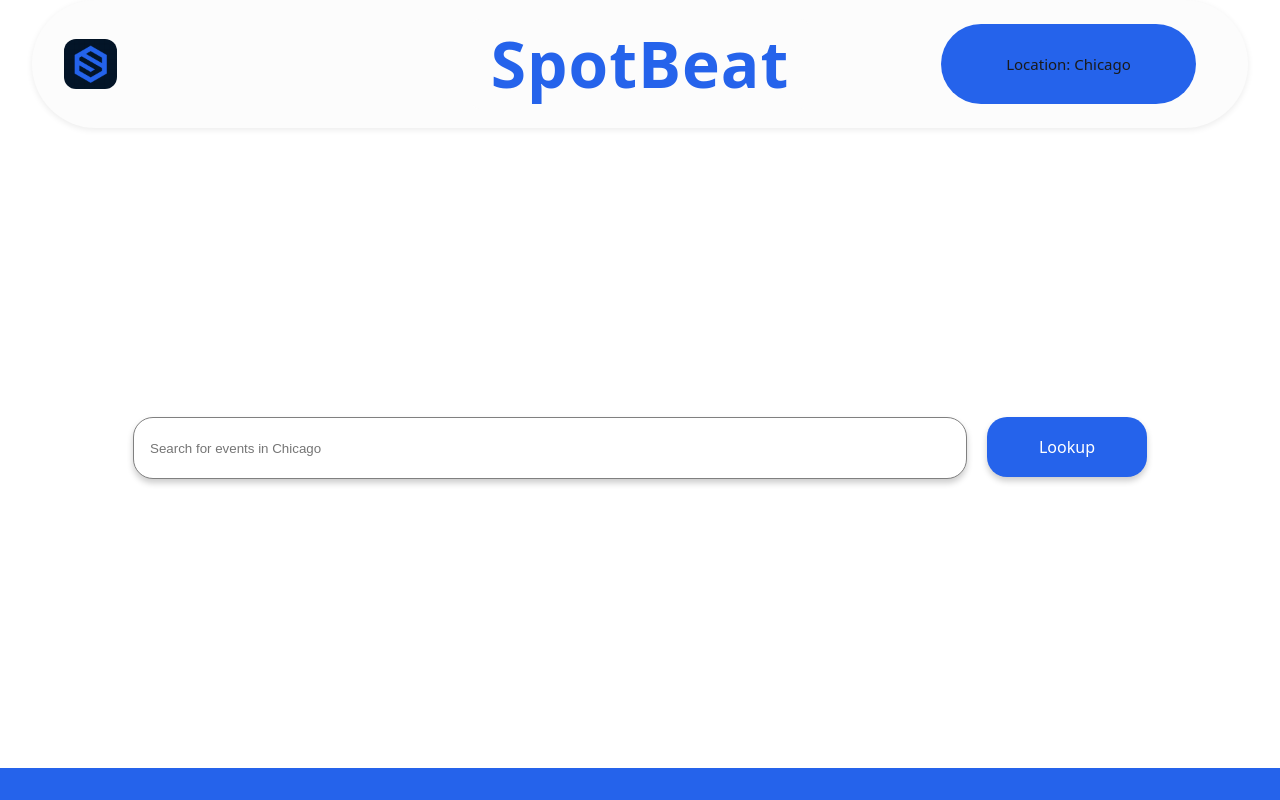
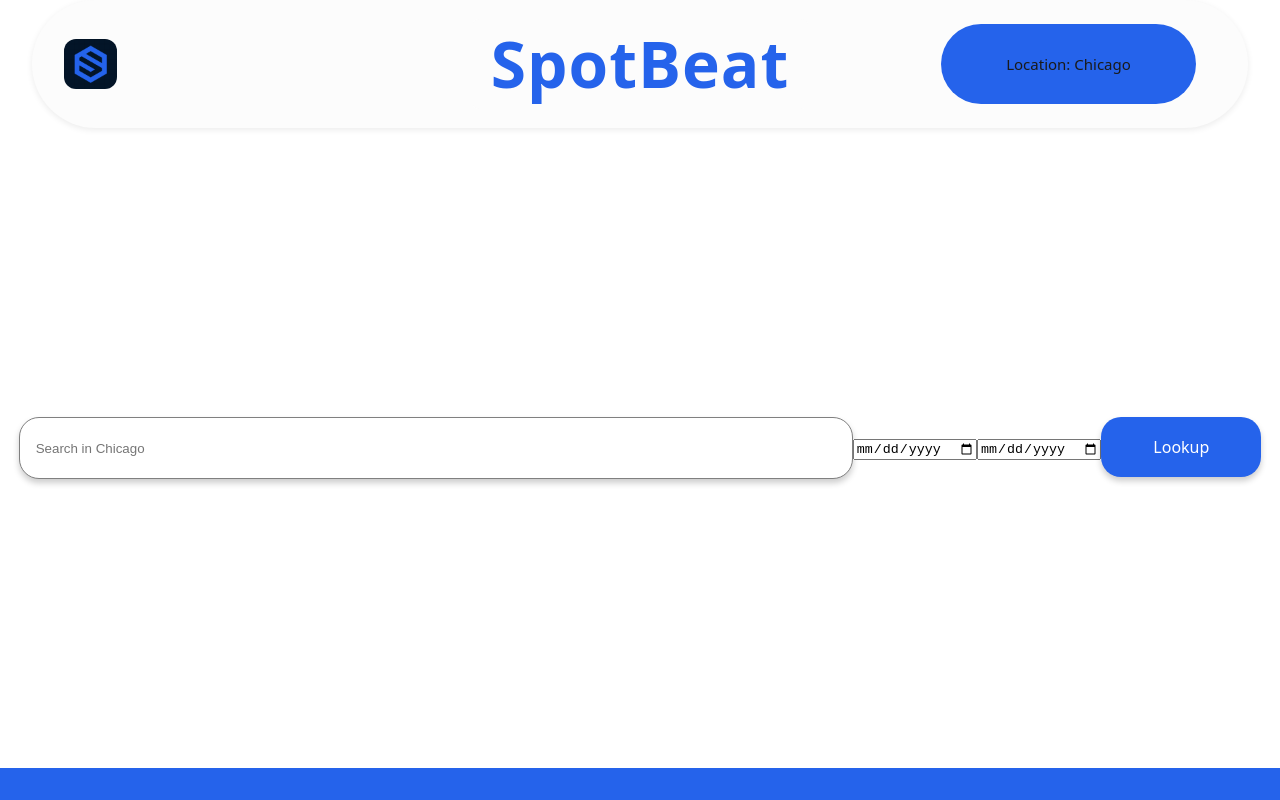
Before and after one commit to zackvalavanis/spotbeat-monorepo, a React (Vite) app in the folder spotbeat/: page /home in a window 1280 px wide. Shown: the top 800 px of the page. Built offline with nearby package versions, Linux system fonts and the light colour scheme; no server answers.

Commit message:
events-show-page

```diff
--- a/spotbeat/src/App.tsx
+++ b/spotbeat/src/App.tsx
@@ -9,6 +9,7 @@ import { SignUp } from './screens/Auth/Sign-up';   // Sign-up.tsx
 import { Login } from './screens/Auth/Login';      // Login.tsx
 import { Events } from './screens/EventResults/events.tsx'; // events.tsx
 import { CityProvider } from './components/Context/city-provider.tsx';
+import { EventsShow } from './screens/EventResults/show-event.tsx';
 
 
 function App() {
@@ -48,6 +49,10 @@ function App() {
         {
           path: '/events',
           element: <Events />
+        },
+        {
+          path: '/events/:id',
+          element: <EventsShow />
         }
       ]
     }
--- a/spotbeat/src/screens/EventResults/events.tsx
+++ b/spotbeat/src/screens/EventResults/events.tsx
@@ -1,6 +1,6 @@
 import './events.css'
 import { useEffect, useState } from 'react'
-import { useLocation } from 'react-router-dom'
+import { useLocation, useNavigate } from 'react-router-dom'
 
 interface EventImage {
   url: string | null
@@ -23,11 +23,12 @@ const ITEMS_PER_PAGE = 9 // 3 per row × 3 rows
 
 export function Events() {
   const location = useLocation()
-  const { city: initialCity, events: initialEvents } =
-    (location.state as { city: string; events: Event[] }) || {
-      city: '',
-      events: [],
-    }
+  const navigate = useNavigate()
+
+  const locationState = location.state as { city?: string; events?: Event[] } | undefined
+
+  const initialCity = locationState?.city || ''
+  const initialEvents = Array.isArray(locationState?.events) ? locationState.events : []
 
   const [visible, setVisible] = useState(false)
   const [page, setPage] = useState(1)
@@ -42,7 +43,9 @@ export function Events() {
 
   // pagination
   const startIndex = (page - 1) * ITEMS_PER_PAGE
-  const selectedEvents = eventsList.slice(startIndex, startIndex + ITEMS_PER_PAGE)
+  const selectedEvents = Array.isArray(eventsList)
+    ? eventsList.slice(startIndex, startIndex + ITEMS_PER_PAGE)
+    : []
   const totalPages = Math.ceil(eventsList.length / ITEMS_PER_PAGE)
 
   // search form handler
@@ -50,10 +53,11 @@ export function Events() {
     e.preventDefault()
     try {
       const res = await fetch(
-        `http://localhost:8000/api/getEvents?city=${encodeURIComponent(city)}`
+        `http://localhost:8000/api/events?city=${encodeURIComponent(city)}`
       )
       const data = await res.json()
-      setEventsList(data)
+      setEventsList(Array.isArray(data) ? data : [])
+      console.log(data)
       setPage(1) // reset pagination
     } catch (error) {
       console.error(error)
@@ -92,15 +96,15 @@ export function Events() {
         </button>
       </form>
 
-      {/* Header */}
-      <h2 style={{ fontSize: '32px', marginBottom: '20px' }}>Events near {city}</h2>
-
       {/* Grid */}
       <div className="events-grid">
         {selectedEvents.length > 0 ? (
           selectedEvents.map((event) => (
-            <div className="event-items" key={event.id}>
-              {/* Image */}
+            <div
+              onClick={() => navigate(`/events/${event.id}`, { state: { event } })}
+              className="event-items"
+              key={event.id}
+            >
               {event.images?.length && event.images[0].url ? (
                 <img
                   style={{ height: '300px', width: '300px', objectFit: 'cover', borderRadius: '8px' }}
@@ -123,7 +127,6 @@ export function Events() {
                 </div>
               )}
 
-              {/* Event Info */}
               <div>
                 <h1
                   style={{
--- /dev/null
+++ b/spotbeat/src/screens/EventResults/show-event.css
@@ -0,0 +1,8 @@
+.event-show-page {
+  display: flex;
+  flex: 1;
+  align-items: center;
+  flex-direction: column;
+  height: 60em;
+  margin-top: 20em;
+}
--- /dev/null
+++ b/spotbeat/src/screens/EventResults/show-event.tsx
@@ -0,0 +1,51 @@
+import { useEffect, useState } from "react";
+import { useParams, useLocation } from "react-router-dom";
+import './show-event.css'
+
+export function EventsShow() {
+  const { id } = useParams<{ id: string }>();
+  const location = useLocation();
+  // eslint-disable-next-line @typescript-eslint/no-explicit-any
+  const [event, setEvent] = useState<any>(location.state?.event || null);
+
+  useEffect(() => {
+    // Only fetch if we don’t already have the event passed from state
+    if (!event && id) {
+      fetch(`http://localhost:8000/api/events/${id}`)
+        .then(res => res.json())
+        .then(data => setEvent(data))
+        .catch(console.error);
+    }
+  }, [id, event]);
+
+  if (!event) return <p>Loading...</p>;
+
+  return (
+    <div className='event-show-page'>
+      <h1>{event.name}</h1>
+      {event.images?.length && event.images[0].url ? (
+        <img
+          style={{ height: '300px', width: '300px', objectFit: 'cover', borderRadius: '8px' }}
+          src={event.images[0].url}
+          alt={event.name}
+        />
+      ) : (
+        <div
+          style={{
+            height: '300px',
+            width: '300px',
+            backgroundColor: '#eee',
+            display: 'flex',
+            alignItems: 'center',
+            justifyContent: 'center',
+            borderRadius: '8px',
+          }}
+        >
+          No Image
+        </div>
+      )}
+      <p>{event.dates?.start?.localDate}</p>
+      <p>{event._embedded?.venues?.[0]?.name}</p>
+    </div>
+  );
+}
--- a/spotbeat/src/screens/Home/home.tsx
+++ b/spotbeat/src/screens/Home/home.tsx
@@ -4,31 +4,41 @@ import { useNavigate } from "react-router-dom";
 import { useLocationCity } from "../../components/Location/location";
 
 export default function Home() {
-  const [city, setCity] = useState<string>('');
-  const [visible, setVisible] = useState(false); // for fade-in
+  const locationCity = useLocationCity();
   const navigate = useNavigate();
-  const locationCity = useLocationCity(); // rename to avoid confusion
+
+  // Combined search input
+  const [searchText, setSearchText] = useState<string>('');
+  const [startDate, setStartDate] = useState<string>('');
+  const [endDate, setEndDate] = useState<string>('');
+  const [visible, setVisible] = useState(false);
 
   useEffect(() => {
     const timer = setTimeout(() => setVisible(true), 50);
     return () => clearTimeout(timer);
   }, []);
 
-  const handleIndex = async (e: React.FormEvent) => {
+  const handleSearch = async (e: React.FormEvent) => {
     e.preventDefault();
 
-    const queryCity = city || locationCity; // fallback to locationCity if city input is empty
 
-    if (!queryCity) {
-      console.warn("No city provided");
-      return;
-    }
+    const params: Record<string, string> = {};
+
+    // If user entered text, use it; otherwise fallback to locationCity
+    if (searchText) params.city = searchText;
+    else if (locationCity) params.city = locationCity;
+
+    if (startDate) params.startDateTime = startDate;
+    if (endDate) params.endDateTime = endDate;
+
+    const queryString = new URLSearchParams(params).toString();
 
     try {
-      const res = await fetch(`http://localhost:8000/api/events?city=${encodeURIComponent(queryCity)}`);
+      const res = await fetch(`http://localhost:8000/api/events?${queryString}`);
+      if (!res.ok) throw new Error('Failed to fetch events');
       const events = await res.json();
-      console.log(events);
-      navigate('/events', { state: { events, city: queryCity } });
+      navigate('/events', { state: { events, city: params.city || '', filters: params } });
+      console.log(res)
     } catch (error) {
       console.error(error);
     }
@@ -36,22 +46,24 @@ export default function Home() {
 
   return (
     <div className={`home-page-container ${visible ? 'show' : ''}`}>
-      <form onSubmit={handleIndex}>
+      <form onSubmit={handleSearch} className="search-form">
         <input
           className="input-home-page"
-          style={{ height: '60px', width: '50rem', borderRadius: '20px', backgroundColor: 'white', color: 'black' }}
-          placeholder={locationCity ? `Search for events in ${locationCity}` : `Search for events in your city`}
-          value={city}
-          name='city'
-          onChange={(e) => setCity(e.target.value)}
+          placeholder={locationCity ? `Search in ${locationCity}` : `Search for events`}
+          value={searchText}
+          onChange={(e) => setSearchText(e.target.value)}
         />
-        <button
-          type='submit'
-          className='button-lookup'
-          style={{ borderRadius: '20px', marginLeft: '20px', width: '10rem', height: '60px' }}
-        >
-          Lookup
-        </button>
+        <input
+          type="date"
+          value={startDate}
+          onChange={(e) => setStartDate(e.target.value)}
+        />
+        <input
+          type="date"
+          value={endDate}
+          onChange={(e) => setEndDate(e.target.value)}
+        />
+        <button type="submit" className="button-lookup">Lookup</button>
       </form>
     </div>
   );
```
Also changed, not shown: 2 other files (tests, documents, lock files or other folders).
